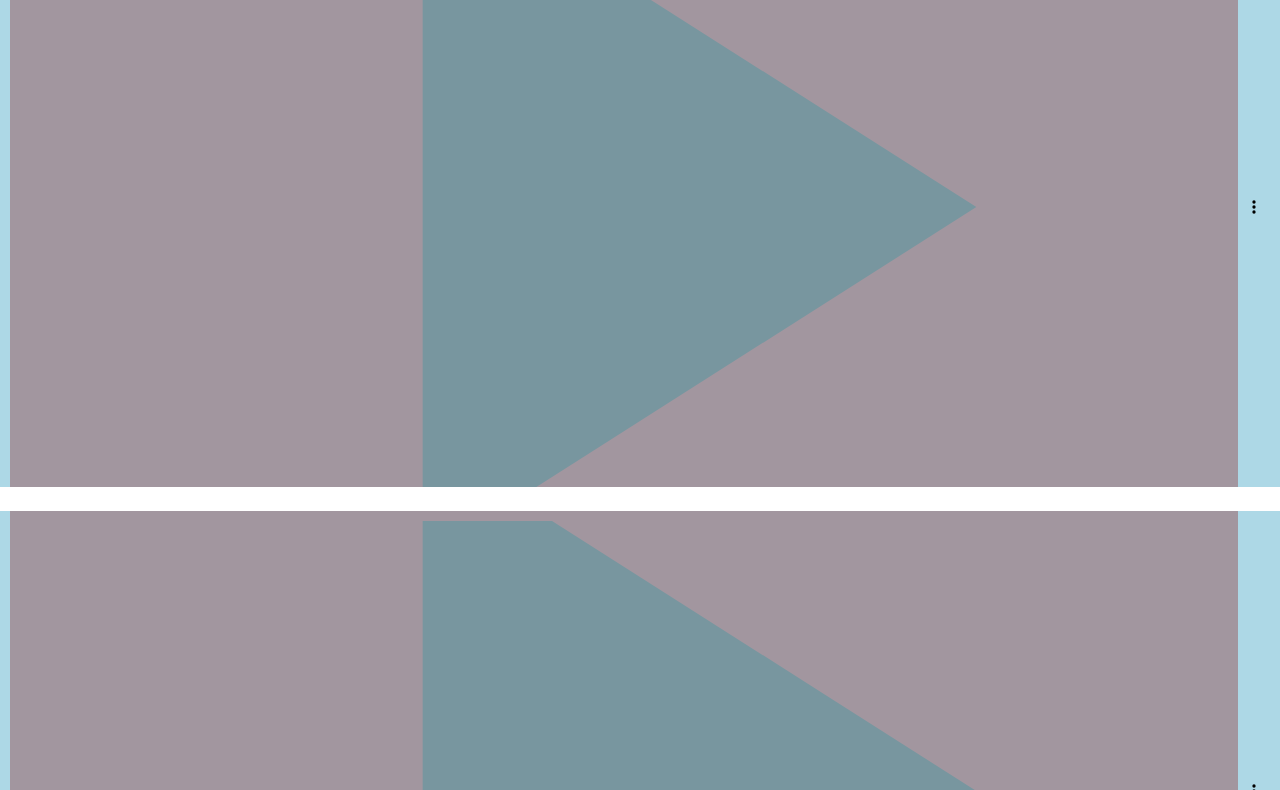
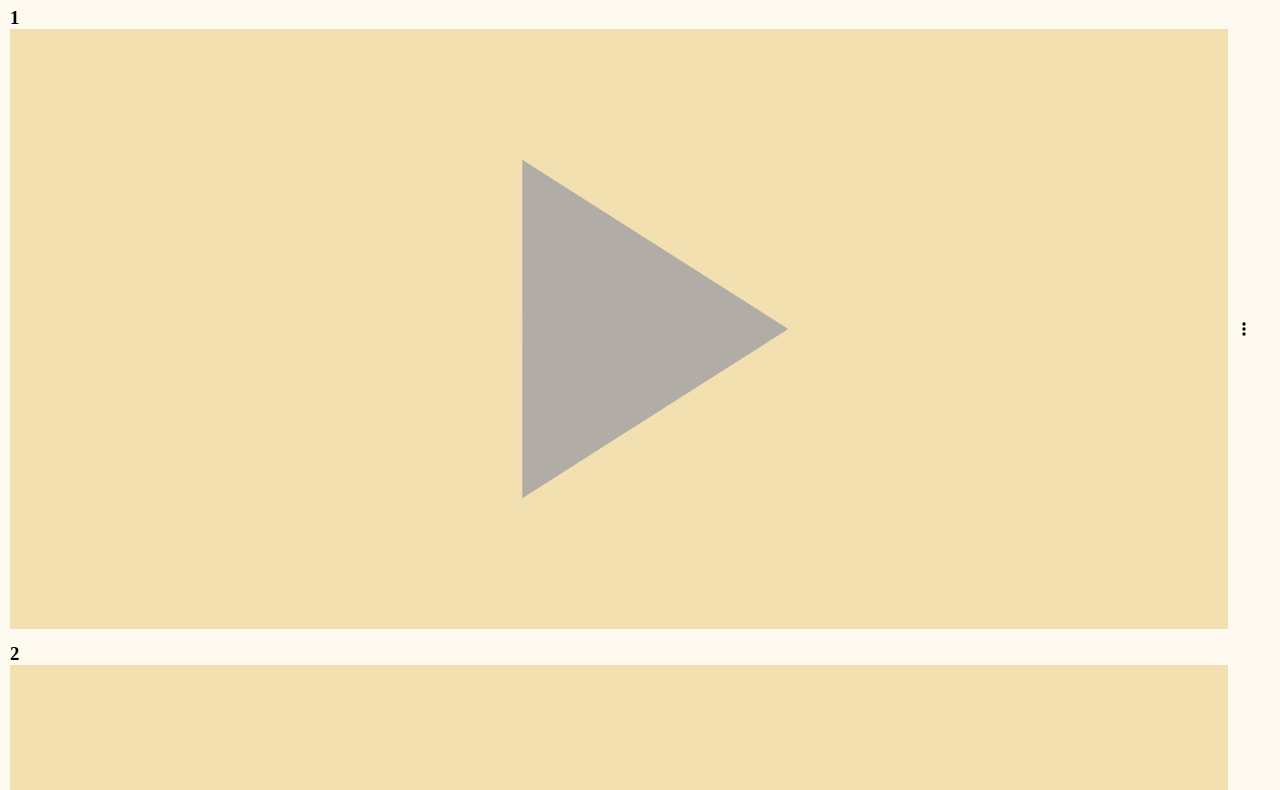
Before and after one commit to ryanblakeley/fart, a plain HTML site: page index.html in a window 1280 px wide. Shown: the part 73-863 px from the top of the page. Drawn offline with Linux system fonts and the light colour scheme.

Commit message:
Add style

```diff
--- a/index.html
+++ b/index.html
@@ -5,16 +5,19 @@
     <meta name="viewport" content="width=device-width, initial-scale=1.0" />
     <title>Fart!</title>
     <style>
-      body { margin: 0 }
-      audio { margin-bottom: 20px; width: 100%; height: 70vh; }
-      audio::-webkit-media-controls-enclosure { max-height: unset; border-radius: 0; }
-      audio::-webkit-media-controls-panel { width: 100%; background: lightblue; }
-      audio::-webkit-media-controls-play-button {
-        flex-grow: 1;
+      body { margin: 10px; background-color: floralwhite; }
+      h3 { margin: 0; }
+      audio { margin-bottom: 10px; width: 100%; height: 75vh; }
+      audio::-webkit-media-controls-enclosure, .media-controls-enclosure { max-height: unset; border-radius: 0; }
+      audio::-webkit-media-controls-panel,
+      .media-controls-panel { padding-left: 0; width: 100%; background-color: floralwhite; }
+      audio::-webkit-media-controls-play-button,
+      .media-controls-play-button {
+        flex-grow: 3;
         height: 100%;
         border: 10px inset green;
-        background-color: darkred;
-        background-size: cover;
+        background-size: contain;
+        background-color: goldenrod;
       }
       audio::-webkit-media-controls-current-time-display,
       audio::-webkit-media-controls-time-remaining-display,
@@ -23,11 +26,15 @@
     </style>
   </head>
   <body>
+    <h1>Fart Sounds</h1>
 
+    <h3>1</h3>
     <audio controls>
       <source src="audio/fart-1.mp3" type="audio/mpeg">
       Your browser does not support the audio element.
     </audio>
+
+    <h3>2</h3>
     <audio controls>
       <source src="audio/fart-2.mp3" type="audio/mpeg">
       Your browser does not support the audio element.
```
